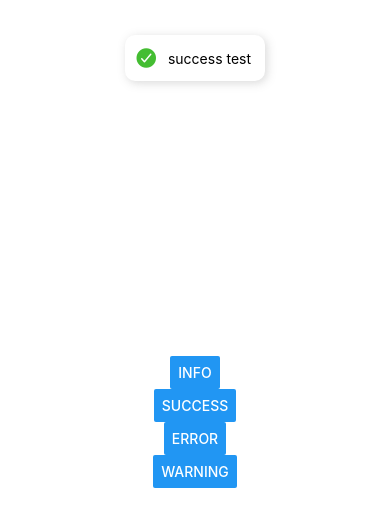
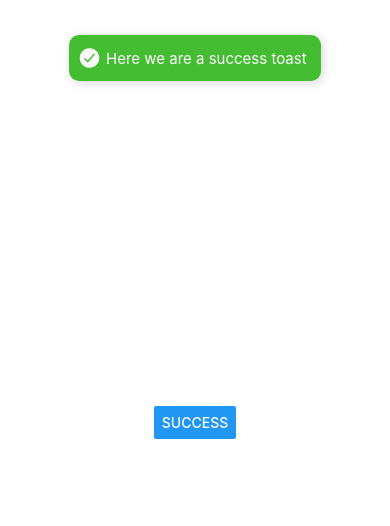
Before and after one commit to mrDav90/react-native-library, a React Native app: screen / in a window 390 px wide. Both pictures are taken after a click on the button "SUCCESS". Shown: the top 526 px of the page. Built offline with nearby package versions, Linux system fonts and the light colour scheme.

Commit message:
Toast component done completly

```diff
--- a/App.js
+++ b/App.js
@@ -1,23 +1,14 @@
 import { StatusBar } from 'expo-status-bar';
 import { useEffect } from 'react';
 import { StyleSheet, Text, View , Button } from 'react-native';
-import { Badge } from 'react-native-paper';
 import { message } from './src/func';
 import { Toast } from './src/utils';
 import Portal from './src/utils/portal';
 
 export default function App() {
-  const info = () => {
-    Toast.info("info test" , 3)
-  }
+
   const success = () => {
-    Toast.success("success test" , 3)
-  }
-  const error = () => {
-    Toast.error("error test" , 3)
-  }
-  const warning = () => {
-    Toast.warning("warning test" , 3)
+    Toast.success({content:"  Here we are a success toast" , duration : 3})
   }
 
   useEffect(()=>{
@@ -26,10 +17,7 @@ export default function App() {
   return (
     <Portal.Host>
       <View style={styles.container}>
-        <Button onPress={info} title="info"  />
         <Button onPress={success} title="success"  />
-        <Button onPress={error} title="error"  />
-        <Button onPress={warning} title="warning"  />
       </View>
     </Portal.Host>
   );
--- a/src/func.js
+++ b/src/func.js
@@ -1,5 +1,5 @@
 import { Toast } from "./utils"
 
 export const message = () => {
-    Toast.info("Ca marche !")
+    Toast.info({content:"This is a info toast" , duration : 3})
 }
--- a/src/utils/index.ts
+++ b/src/utils/index.ts
@@ -1 +1,3 @@
 export { default as Toast } from "./toast/index"
+export { default as Portal } from "./portal/index"
+export { default as Notification } from "./notification/index"
--- a/src/utils/toast/Toast.tsx
+++ b/src/utils/toast/Toast.tsx
@@ -29,11 +29,21 @@ const Toast = ({content , type} :  ToastProps)  => {
                 width : 2 ,
                 height : 2
             },
-            backgroundColor : "#fff"
+           backgroundColor : type === "info" && colors.infoColor || type === "success" && colors.successColor || type === "error" && colors.errorColor || type === "warning" && colors.warningColor
         } ,
         content : {
-            color : "#000",
-            fontSize : 14
+            color : "#fff",
+            fontSize : 15 ,
+        } ,
+        textContent : {
+            width : "auto" ,
+            maxWidth : "90%",
+        } ,
+        iconContent : {
+            width: "10%" ,
+            display : "flex",
+            justifyContent:"center",
+            alignItems:"center"
         }
     })
 
@@ -62,6 +72,7 @@ const Toast = ({content , type} :  ToastProps)  => {
             }
         >
 
+                    <View style={styles.iconContent} >
                         <Ionicons
                             name={
                                 (type==="success" && "checkmark-circle" as any ) ||
@@ -70,15 +81,11 @@ const Toast = ({content , type} :  ToastProps)  => {
                                 (type==="info" && "information-circle" as any)
                             }
                             size={24}
-                        color={
-                          type === "info" && colors.infoColor ||
-                          type === "success" && colors.successColor ||
-                          type === "error" && colors.errorColor ||
-                          type === "warning" && colors.warningColor
-                        }
+                            color={"#fff"}
                         />
-                    <View style={{marginLeft : 5}} >
-                            <Text style={styles.content} > {content} </Text>
+                    </View>
+                    <View style={styles.textContent} >
+                            <Text style={styles.content} > {content.trim()} </Text>
                     </View>
 
         </Animated.View>
--- a/src/utils/toast/index.tsx
+++ b/src/utils/toast/index.tsx
@@ -1,42 +1,42 @@
-import { Alert } from "react-native"
 import Portal from "../portal"
+import { ToastProps } from "./interface"
 import Toast from "./Toast"
 
-
-const show = ( content : string , type ?: string ) => {
-    const key = <Toast
-                    content={content}
-                    type={type}
+const show = ( toastProps : ToastProps  ) => {
+    const toast = <Toast
+                    content={toastProps.content}
+                    type={ toastProps.type}
                 />
-
-    return Portal.add(key);
+    return Portal.add(toast);
 }
 
-const showToastType = () => {}
-
 export default {
-    info : ( content : string , duration? : number ) => {
-        let key = show(content , "info")
+    info : ( object : ToastProps ) => {
+        object.type="info"
+        let key = show(object)
         setTimeout(() => {
             Portal.remove(key)
-        },  (duration ? duration * 1000 : 2000) );
+        },  (object.duration ? object.duration * 1000 : 2000) );
     } ,
-    success : ( content : string , duration? : number ) => {
-        let key = show(content , "success")
+    success : ( object : ToastProps ) => {
+        object.type="success"
+        let key = show(object)
         setTimeout(() => {
             Portal.remove(key)
-        },  (duration ? duration * 1000 : 2000) );
+        },  (object.duration ? object.duration * 1000 : 2000) );
     } ,
-    error : ( content : string , duration? : number ) => {
-        let key = show(content , "error")
+    error : ( object : ToastProps ) => {
+        object.type="error"
+        let key = show(object)
         setTimeout(() => {
             Portal.remove(key)
-        },  (duration ? duration * 1000 : 2000) );
+        },  (object.duration ? object.duration * 1000 : 2000) );
     } ,
-    warning : ( content : string , duration? : number ) => {
-        let key = show(content , "warning")
+    warning : ( object : ToastProps ) => {
+        object.type="warning"
+        let key = show(object)
         setTimeout(() => {
             Portal.remove(key)
-        },  (duration ? duration * 1000 : 2000) );
+        },  (object.duration ? object.duration * 1000 : 2000) );
     } ,
 }
--- a/src/utils/toast/interface.ts
+++ b/src/utils/toast/interface.ts
@@ -1,5 +1,5 @@
 export interface ToastProps {
     content : string ,
     duration ?: number ,
-    type ?: string
+    type ? : 'success' | 'error' | 'info' | 'warning' ,
 }
```
Lines whose indentation alone changed are shown as unchanged.
